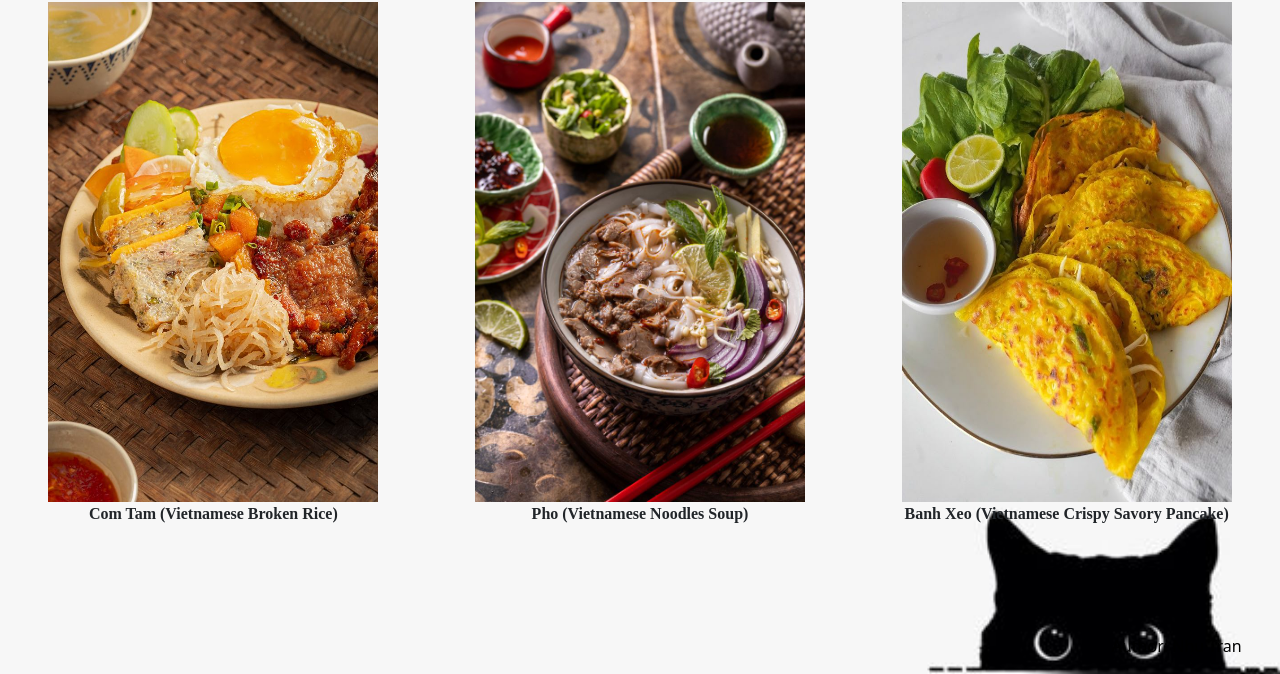
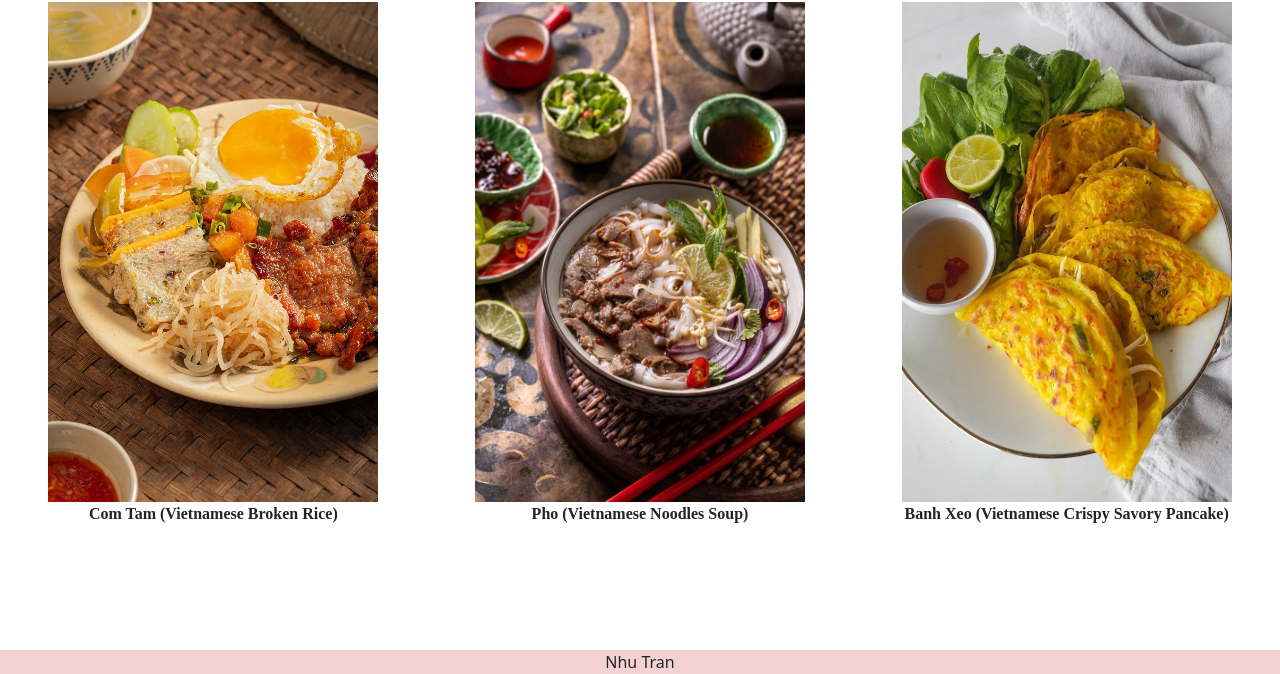
Before and after one commit to nhu-tran1105/NhuTran, a plain HTML site: page index.html in a window 1280 px wide. Shown: the part 126-800 px from the top of the page. Drawn offline with nearby package versions, Linux system fonts and the light colour scheme; a script that the page names is missing; a web font is replaced by a local one.

Commit message:
Add files via upload

```diff
--- a/index.html
+++ b/index.html
@@ -72,7 +72,9 @@
 	</div>
 
 	<footer>
-	<p>Author: Nhu Tran</p>
+		<nav class="footer text-center  text-dark">
+			Nhu Tran
+		</nav>
 	</footer>
 
 	<script src="https://code.jquery.com/jquery-3.7.1.min.js"
--- a/styles/style.css
+++ b/styles/style.css
@@ -22,10 +22,7 @@ body {
   margin: 0;
   font-family: "Playfair Display", serif;
   background: #f1f1f1;
-  background-image: url('/assets/images/background.jpeg');
-  background-repeat: no-repeat;
-  background-attachment: fixed;
-  background-size: cover;
+
 }
 
 .header {
@@ -123,12 +120,13 @@ h1 h2 h6{
   font-style: normal;
 }
 
-footer {
-  position:absolute;
+.footer {
+  position:fixed;
   bottom: 0;
-  width: 97%;
-  text-align: right;
-  color: black;
+  width: 100%;
+  text-align: center;
+  color: dark;
+  background-color: #F5D2D2;
 }
 
 #image-fluid{
```
Also changed, not shown: pages/about.html (+3 -1 lines), pages/contact.html (+5 -0 lines), pages/recipes.html (+1 -0 lines).
